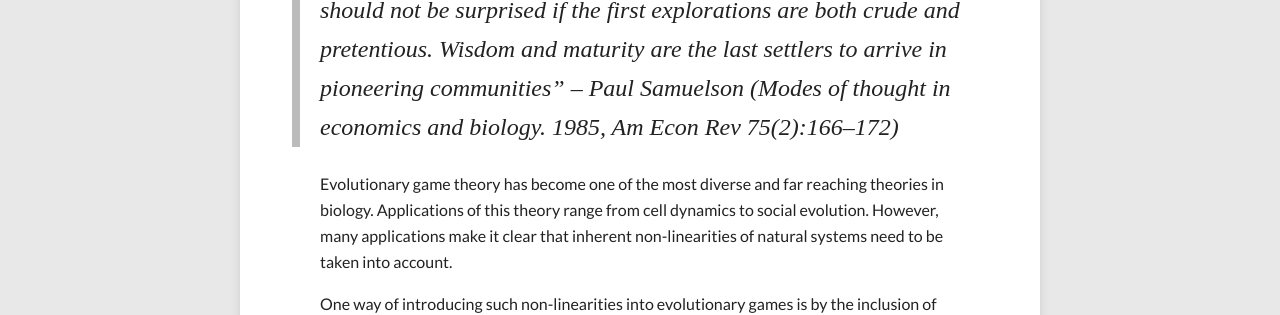
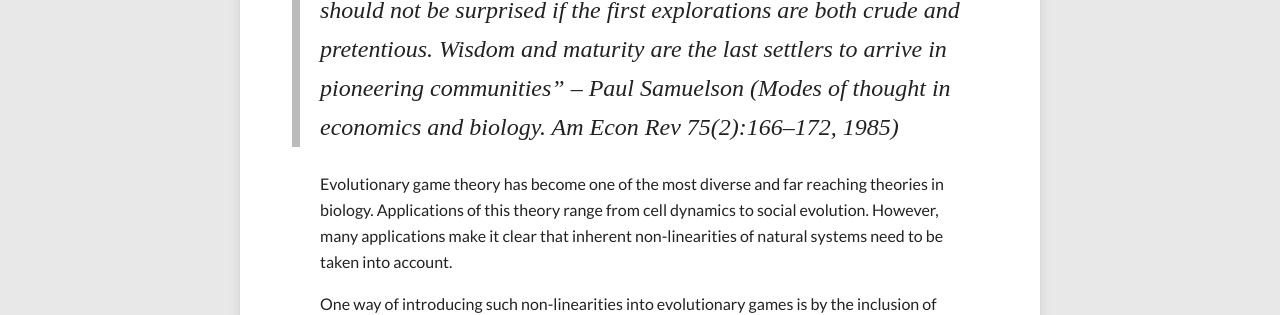
Before and after one commit to gokhalechaitanya/gokhalechaitanya.github.io, a Jekyll site: the page built from _posts/2014-03-27-Paper12.md, in a window 1280 px wide and 900 px high, scrolled down 527 px. Shown: the part 341-656 px from the top of the window. Built offline with Jekyll 4.4.1, drawn with Linux system fonts in a browser that asks for light colours; nearby versions of some CDN libraries; comment, search, counter and statistics services are not loaded; some of the changed text lies outside the part shown.

Commit message:
minor edits

```diff
--- a/_posts/2014-03-27-Paper12.md
+++ b/_posts/2014-03-27-Paper12.md
@@ -23,7 +23,7 @@ share: true
 ***
 
 > "There is much territory between economics and biology that is still virgin ground. It will be tilled increasingly in the future. We should not be surprised if the first explorations are both crude and pretentious. Wisdom and maturity are the last settlers to arrive in pioneering communities"
--- Paul Samuelson (Modes of thought in economics and biology. 1985, Am Econ Rev 75(2):166–172)
+-- Paul Samuelson (Modes of thought in economics and biology. Am Econ Rev 75(2):166–172, 1985)
 
 Evolutionary game theory has become one of the most diverse and far reaching theories in biology. Applications of this theory range from cell dynamics to social evolution. However, many applications make it clear that inherent non-linearities of natural systems need to be taken into account.
 
```
